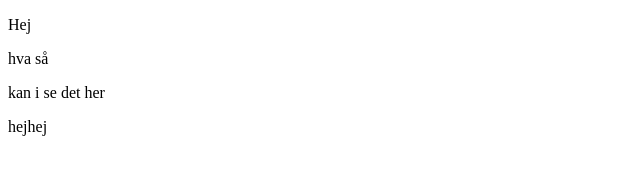
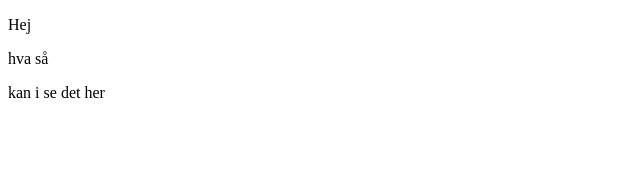
Before and after one commit to Frede52/Aflevering-3-webtek, a plain HTML site: page index.html in a window 1280 px wide. Shown: the full height of the page, 0-640 px from the left. Drawn offline with Linux system fonts and the light colour scheme.

Commit message:
Fjernet hejhej igen

```diff
--- a/index.html
+++ b/index.html
@@ -10,7 +10,7 @@
 <p>Hej</p>
 <p>hva så</p>
 <p>kan i se det her</p>
-<p>hejhej</p>
+
     <script>
 
     </script>
```
